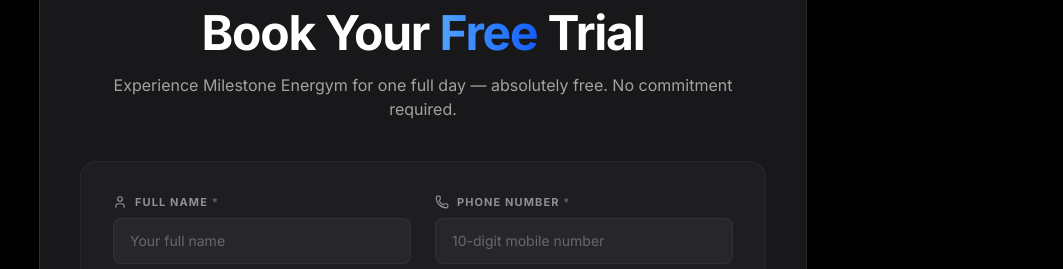
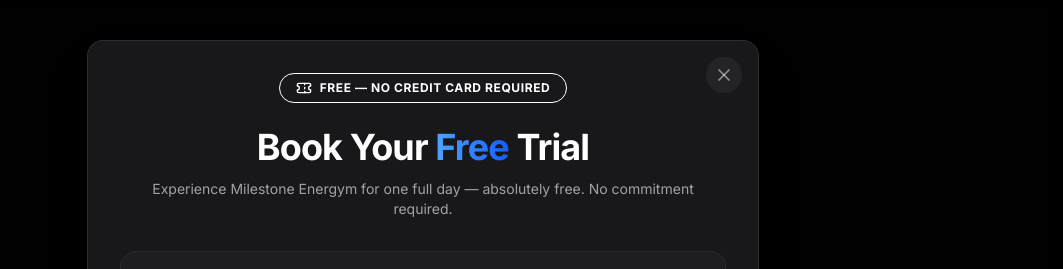
Before and after one commit to milestonenergym-glitch/Milestoneenergym, a Next.js app in the folder frontend/: page /testimonials in a window 1280 px wide. Shown: the top 269 px of the page, without its empty margins (217-1280 px from the left). Built offline with nearby package versions, Linux system fonts and the light colour scheme; no server answers.

Commit message:
style: reduce popup size and add close button

```diff
--- a/frontend/components/shared/LeadCapturePopup.tsx
+++ b/frontend/components/shared/LeadCapturePopup.tsx
@@ -3,7 +3,7 @@
 import { useState, useEffect } from 'react'
 import { motion, AnimatePresence } from 'framer-motion'
 import { submitPopupLead } from '@/app/actions/leads'
-import { Dumbbell, User, Phone, Mail, Calendar, Users, Target, Clock, MessageSquare, Ticket, CheckCircle2 } from 'lucide-react'
+import { Dumbbell, User, Phone, Mail, Calendar, Users, Target, Clock, MessageSquare, Ticket, CheckCircle2, X } from 'lucide-react'
 
 export default function LeadCapturePopup() {
   const [show, setShow] = useState(false)
@@ -65,12 +65,13 @@
     <AnimatePresence>
       {show && (
         <div className="fixed inset-0 z-[999] flex items-center justify-center p-4">
-          {/* Backdrop (Click to close optional, but typically forced) */}
+          {/* Backdrop (Click to close) */}
           <motion.div
+            onClick={() => setShow(false)}
             initial={{ opacity: 0 }}
             animate={{ opacity: 1 }}
             exit={{ opacity: 0 }}
-            className="absolute inset-0 bg-black/90 backdrop-blur-sm"
+            className="absolute inset-0 bg-black/90 backdrop-blur-sm cursor-pointer"
           />
 
           {/* Modal */}
@@ -78,11 +79,17 @@
             initial={{ scale: 0.95, opacity: 0, y: 20 }}
             animate={{ scale: 1, opacity: 1, y: 0 }}
             exit={{ scale: 0.95, opacity: 0, y: 20 }}
-            className="relative w-full max-w-3xl overflow-hidden rounded-2xl bg-[#18181b] border border-white/10 shadow-2xl"
+            className="relative w-full max-w-2xl overflow-hidden rounded-2xl bg-[#18181b] border border-white/10 shadow-2xl my-auto max-h-[90vh] overflow-y-auto custom-scrollbar"
           >
-            {/* Header Content outside the box in design, but we'll keep it inside for modal structure,
-                or we can style it to look like the image. The image shows a dark background for the whole thing. */}
-            <div className="p-8 md:p-10">
+            {/* Close Button */}
+            <button
+              onClick={() => setShow(false)}
+              className="absolute top-4 right-4 z-10 p-2 bg-white/5 hover:bg-white/10 rounded-full text-white/50 hover:text-white transition-colors"
+            >
+              <X className="w-5 h-5" />
+            </button>
+
+            <div className="p-6 md:p-8">
 
               {/* Badge */}
               <div className="flex justify-center mb-6">
@@ -93,11 +100,11 @@
               </div>
 
               {/* Title */}
-              <div className="text-center mb-10">
-                <h2 className="text-4xl md:text-5xl font-black text-white tracking-tight mb-4">
+              <div className="text-center mb-8">
+                <h2 className="text-3xl md:text-4xl font-black text-white tracking-tight mb-3">
                   Book Your <span className="text-transparent bg-clip-text bg-gradient-to-r from-blue-400 to-blue-600">Free</span> Trial
                 </h2>
-                <p className="text-white/60 text-sm md:text-base">
+                <p className="text-white/60 text-xs md:text-sm px-4">
                   Experience Milestone Energym for one full day — absolutely free. No commitment required.
                 </p>
               </div>
@@ -117,7 +124,7 @@
                 </motion.div>
               ) : (
                 /* Form Box */
-                <div className="bg-[#1e1e22] border border-white/5 rounded-2xl p-6 md:p-8">
+                <div className="bg-[#1e1e22] border border-white/5 rounded-2xl p-5 md:p-6">
                   {error && (
                     <div className="bg-red-500/10 border border-red-500/20 text-red-400 text-sm p-3 rounded-lg mb-6 text-center">
                       {error}
```
